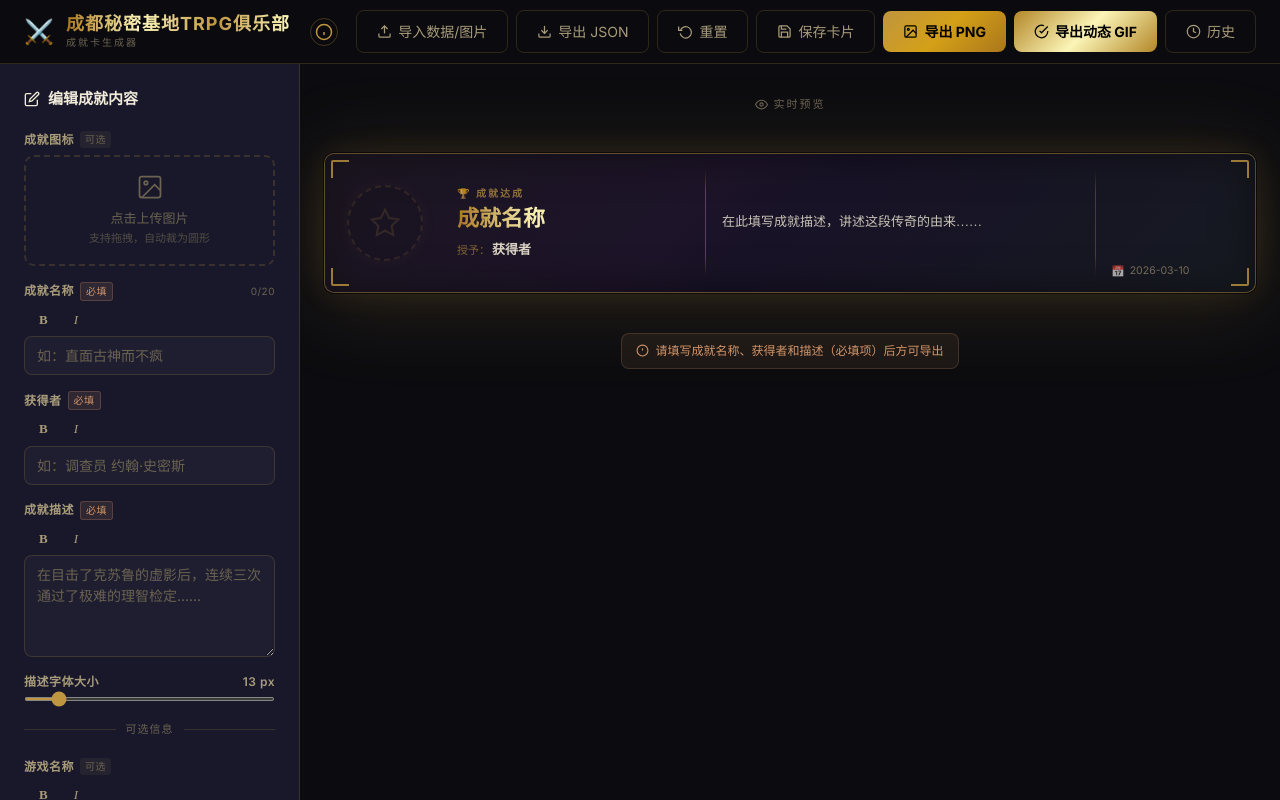
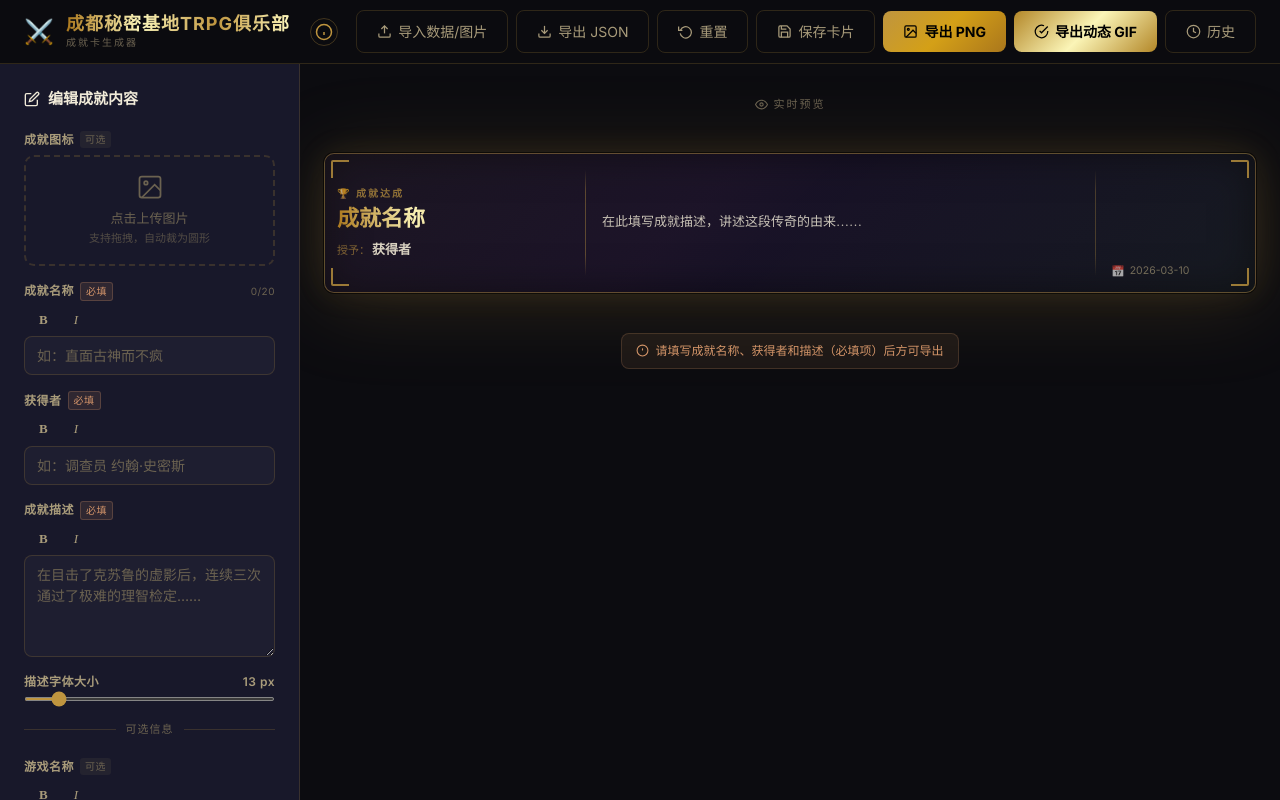
Before and after one commit to jeffdyuyi/trpg-achievement-forge, a Vue app: page / in a window 1280 px wide. Shown: the top 800 px of the page. Built offline with nearby package versions, Linux system fonts and the light colour scheme; a web font is replaced by a local one.

Commit message:
style: 成就图标未上传时直接隐藏占位框

```diff
--- a/src/components/AchievementCard.vue
+++ b/src/components/AchievementCard.vue
@@ -14,13 +14,6 @@
       <div v-if="form.iconBase64" class="card-icon-area">
         <div class="card-icon-wrap">
           <img :src="form.iconBase64" alt="成就图标" class="card-icon-img" />
-        </div>
-      </div>
-      <div v-else class="card-icon-area card-icon-placeholder">
-        <div class="card-icon-wrap card-icon-empty">
-          <svg width="32" height="32" viewBox="0 0 24 24" fill="none" stroke="currentColor" stroke-width="1.5">
-            <polygon points="12 2 15.09 8.26 22 9.27 17 14.14 18.18 21.02 12 17.77 5.82 21.02 7 14.14 2 9.27 8.91 8.26 12 2"/>
-          </svg>
         </div>
       </div>
 
```
Also changed, not shown: 1 other file (tests, documents, lock files or other folders).
